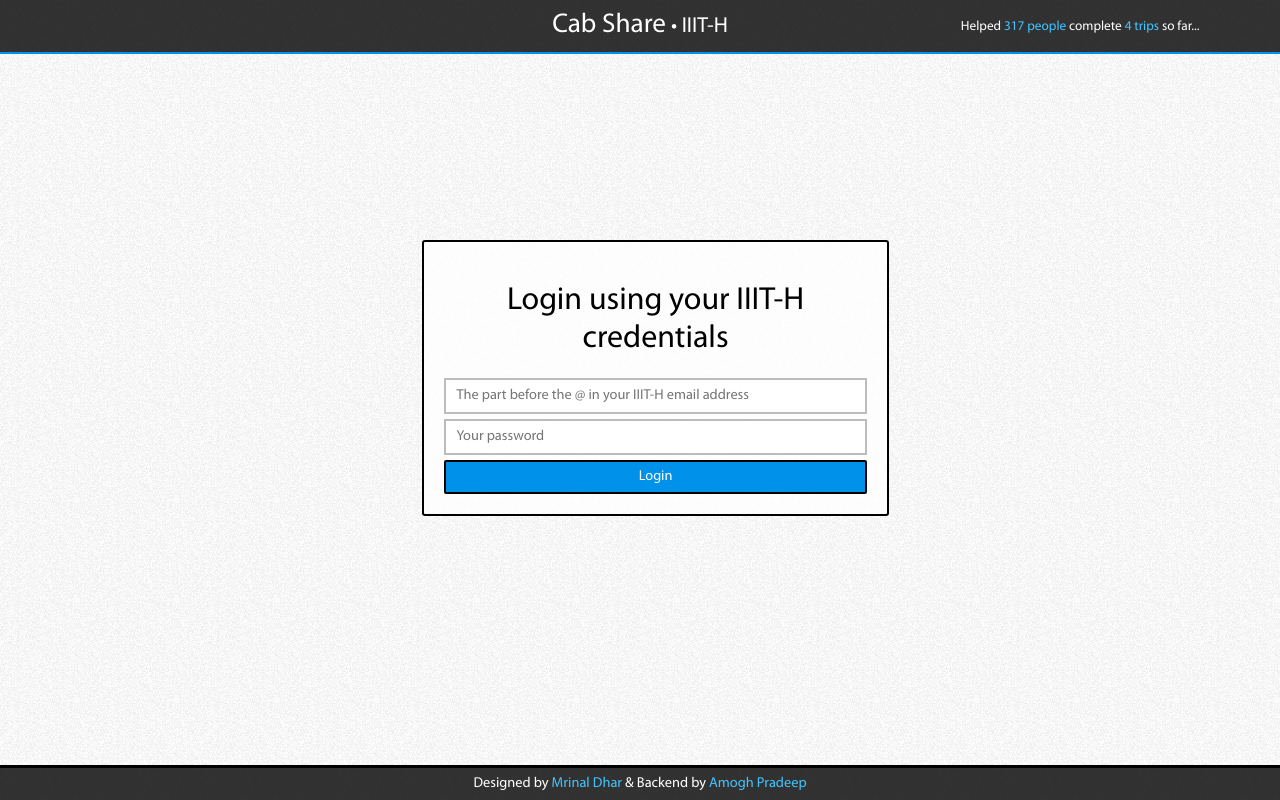
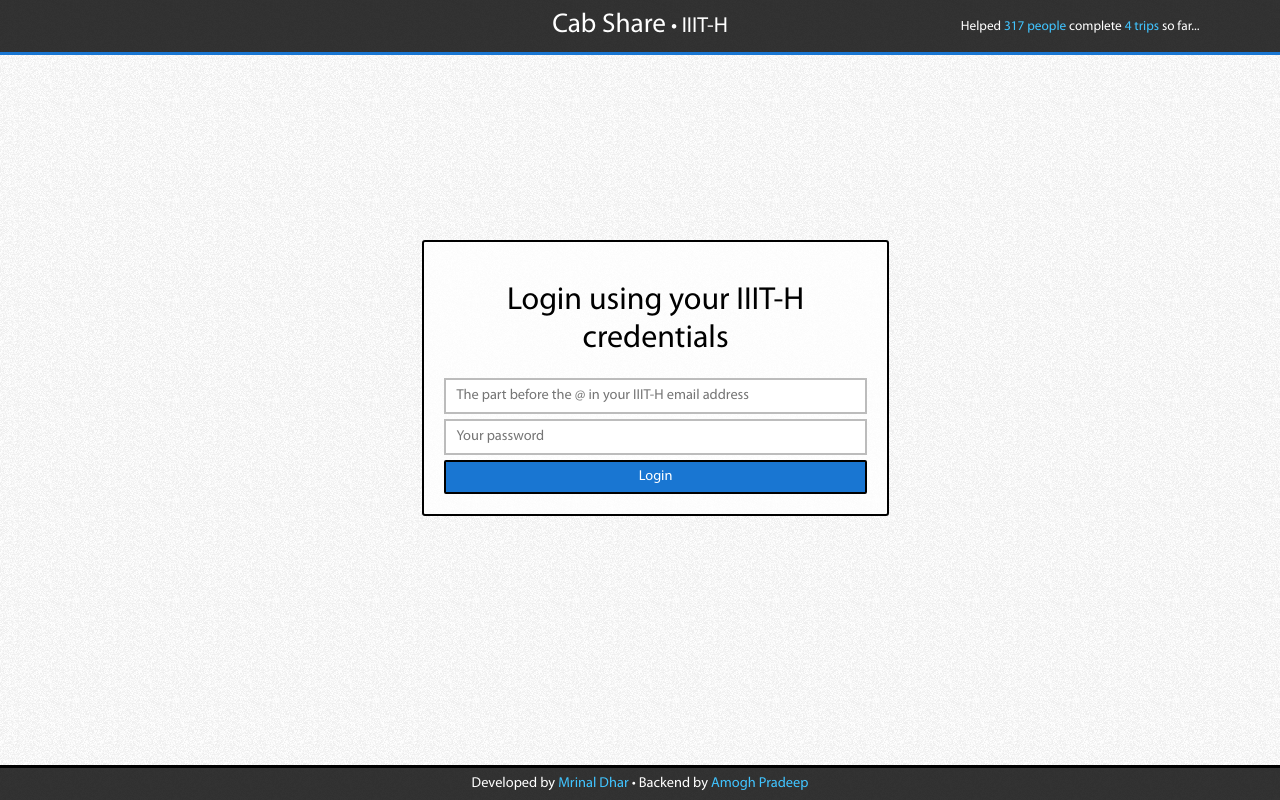
Before and after one commit to mrinaldhar/CabShare, a PHP site: page / in a window 1280 px wide. Run offline with PHP 8.4, Linux system fonts and the light colour scheme; data comes from the database, SQL or seed files in the repository.

Commit message:
CHANGING THE BLUES

```diff
--- a/css/global.css
+++ b/css/global.css
@@ -50,7 +50,7 @@ body {
 	top: 0px;
 	width: 100%;
 	left: 0px;
-	border-bottom: 2px solid #0091EA;
+	border-bottom: 3px solid #1976D2;
 	background-color: rgba(0,0,0,0.8);
 	color: white;
 	padding: 7px;
@@ -67,7 +67,7 @@ body {
 	padding-left: 5px;
 }
 .header .btn {
-	border: 2px solid #0091EA;
+	border: 2px solid #1976D2;
 	box-shadow: 0 0 3px black;
 }
 .btn {
--- a/css/home.css
+++ b/css/home.css
@@ -73,7 +73,8 @@
 	font-size: 0.9em;
 }
 #sidebar ul li:hover {
-	background-color: rgba(0,0,0,0.1);
+	background-color: #1976D2;
+	color: white;
 
 
 }
--- a/css/index.css
+++ b/css/index.css
@@ -6,7 +6,7 @@
 	box-shadow: 0 0 1px black;
 }
 .submit-btn {
-	background-color: #0091EA;
+	background-color: #1976D2;
 	box-shadow: 0 0 0px black;
 }
 .container {
--- a/footer.php
+++ b/footer.php
@@ -1,3 +1,3 @@
 <div class="footer">
-Designed by <a href="http://mrinaldhar.com" class="anim">Mrinal Dhar</a> &amp; Backend by <a href="http://amoghbl1.me" class="anim">Amogh Pradeep</a>
+Developed by <a href="http://mrinaldhar.com" class="anim">Mrinal Dhar</a> &bull; Backend by <a href="http://amoghbl1.me" class="anim">Amogh Pradeep</a>
 </div>
```
Also changed, not shown: css/datetheme.css (+4 -4 lines), css/jqueryui.css (+4 -4 lines).
